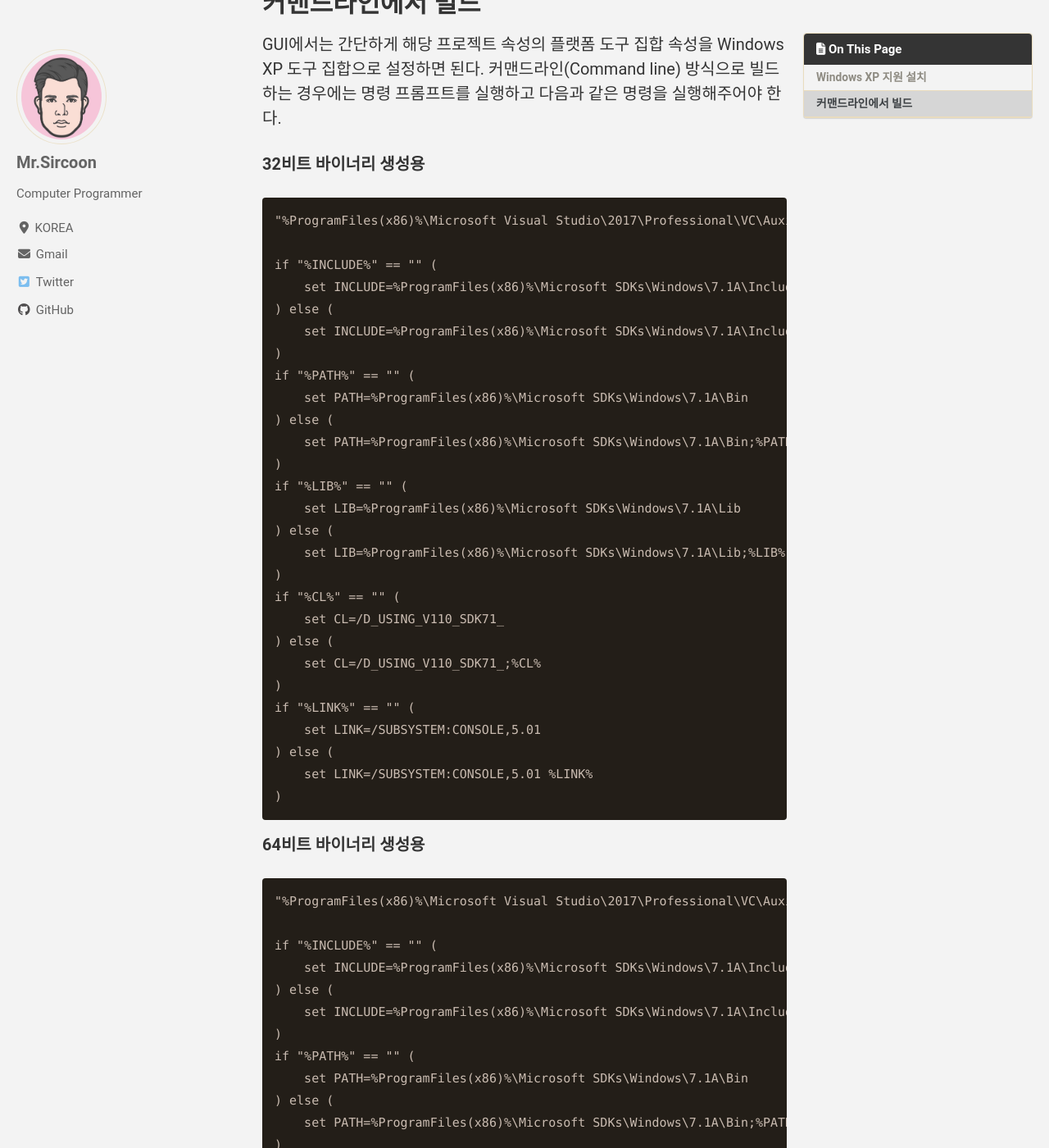
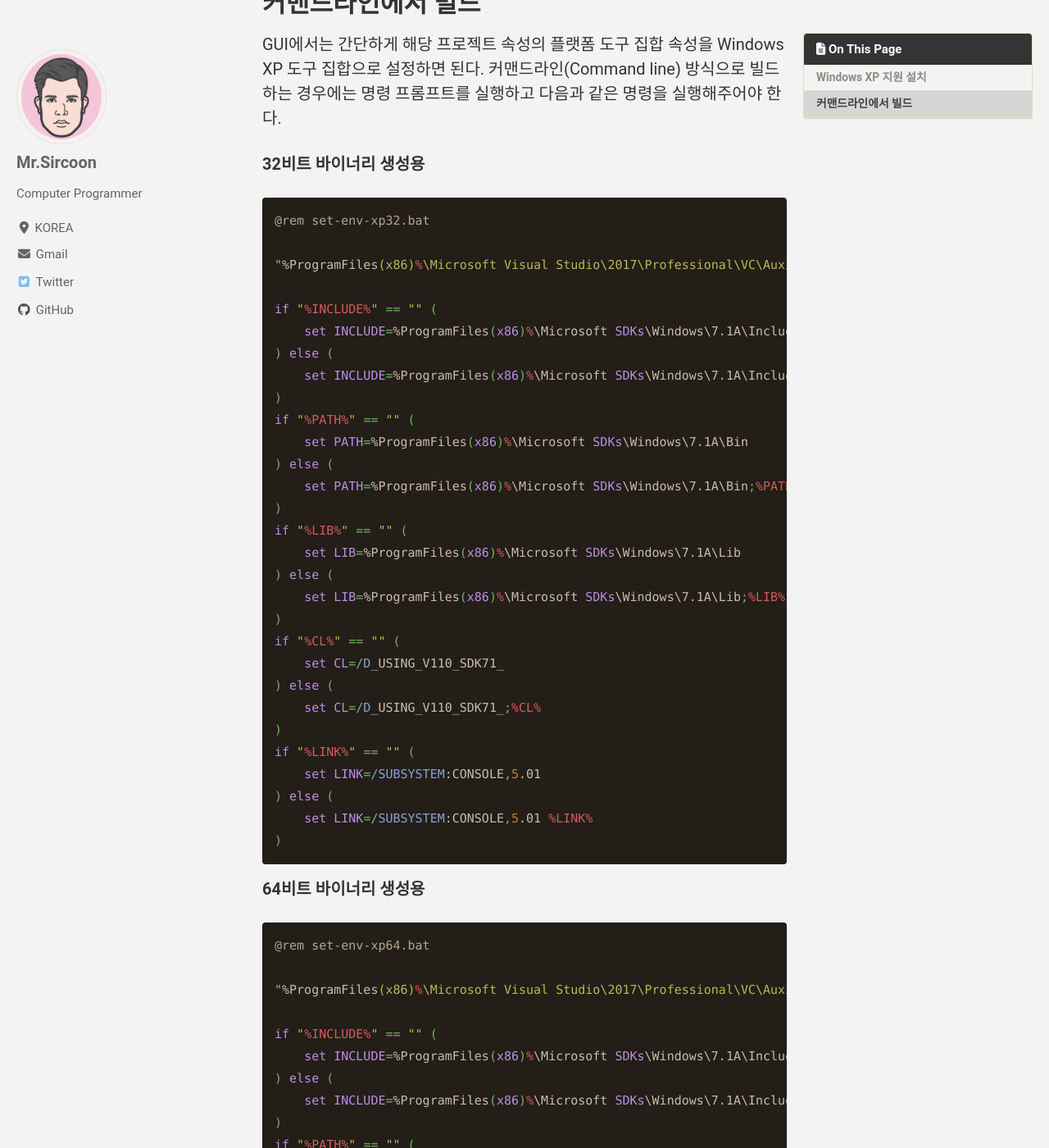
Before and after one commit to mrsoulware/mrsoulware.github.io, a Jekyll site: the page built from _posts/2020/2020-04-30-vs-xp-support.md, in a window 1280 px wide and 1400 px high, scrolled down 1224 px. Shown: the whole window at 82% size. Built offline with Jekyll 4.4.1, drawn with Linux system fonts in a browser that asks for light colours; cached includes are drawn as plain includes; nearby versions of some CDN libraries; some web fonts are replaced; some of the changed text lies outside the part shown.

Commit message:
update post

````diff
--- a/_posts/2020/2020-04-30-vs-xp-support.md
+++ b/_posts/2020/2020-04-30-vs-xp-support.md
@@ -28,7 +28,9 @@ GUI에서는 간단하게 해당 프로젝트 속성의 플랫폼 도구 집합
 커맨드라인(Command line) 방식으로 빌드하는 경우에는 명령 프롬프트를 실행하고 다음과 같은 명령을 실행해주어야 한다.
 
 **32비트 바이너리 생성용**
-```
+```bat
+@rem set-env-xp32.bat
+
 "%ProgramFiles(x86)%\Microsoft Visual Studio\2017\Professional\VC\Auxiliary\Build\vcvars32.bat"
 
 if "%INCLUDE%" == "" (
@@ -59,7 +61,9 @@ if "%LINK%" == "" (
 ```
 
 **64비트 바이너리 생성용**
-```
+```bat
+@rem set-env-xp64.bat
+
 "%ProgramFiles(x86)%\Microsoft Visual Studio\2017\Professional\VC\Auxiliary\Build\vcvarsx86_amd64.bat"
 
 if "%INCLUDE%" == "" (
````
